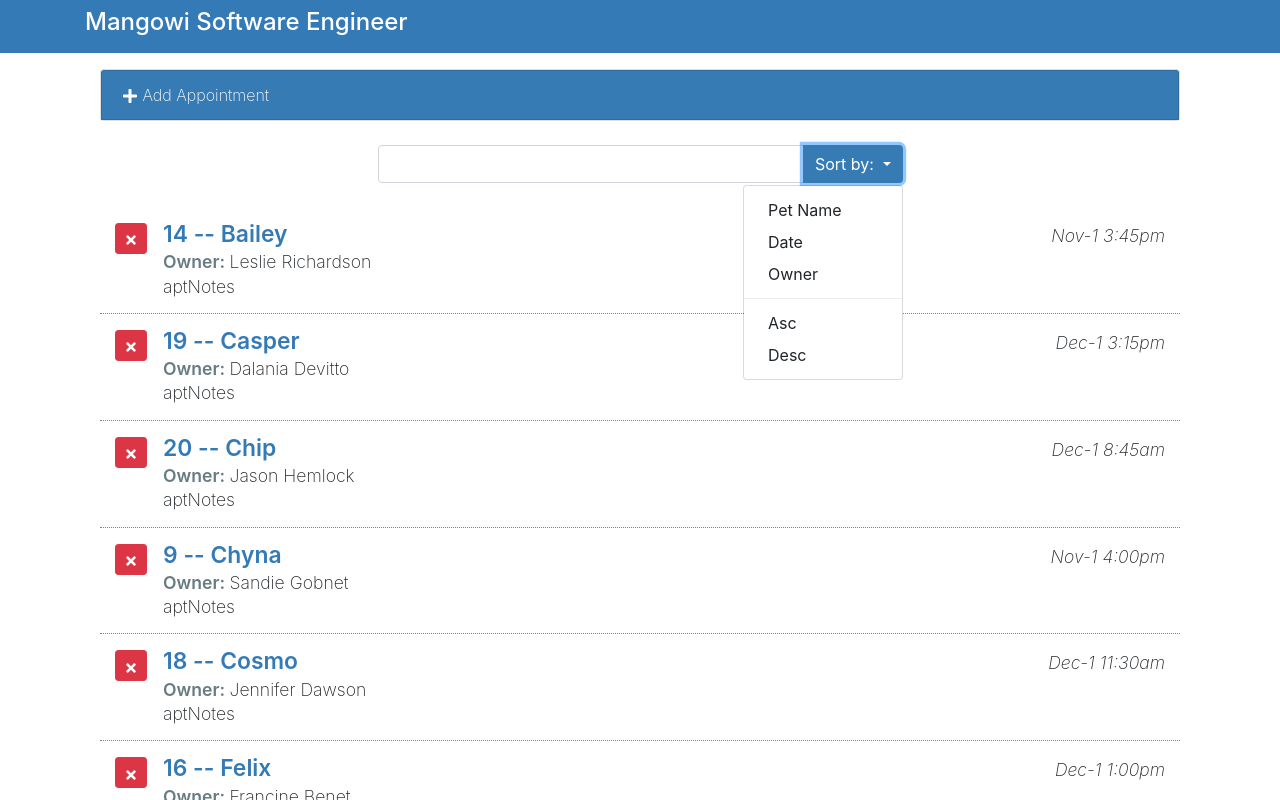
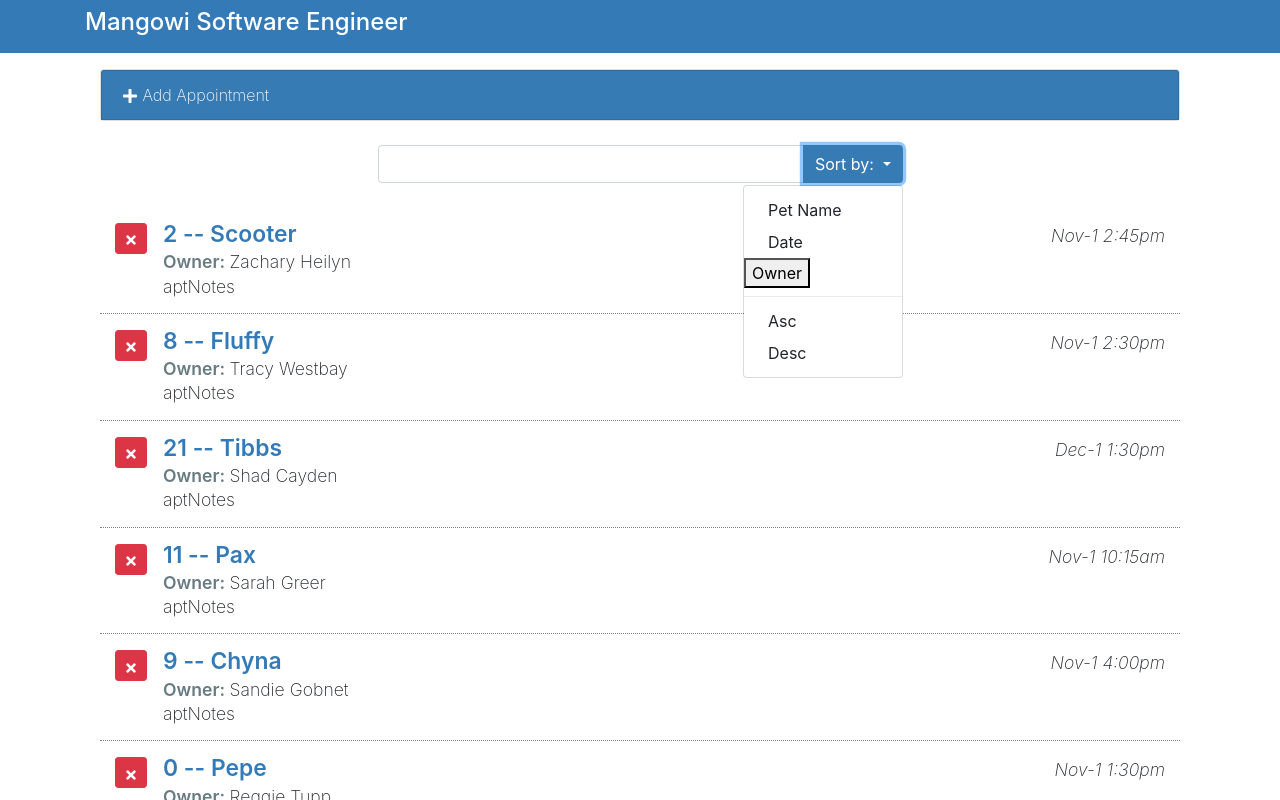
Before and after one commit to mangowi/react_interface, a React (Create React App) app: page / in a window 1280 px wide. Both pictures are taken after a click on the button "Sort by:". Shown: the top 800 px of the page. Built offline with nearby package versions, Linux system fonts and the light colour scheme.

Commit message:
managing drop-down display by adding an active class

```diff
--- a/src/components/App.js
+++ b/src/components/App.js
@@ -14,8 +14,8 @@
       //myName : 'Daniel Mangowi',
       myAppointmenst: [],
       formDisplay: false,
-      orderBy: 'petName',
-      orderDir:'asc',
+      orderBy: 'ownerName',
+      orderDir:'desc',
       lastIndex: 0
     };
 
@@ -105,7 +105,10 @@
                 toggleFormDisplay= {this.toggleFormDisplayD}
                 addAppointment={this.addAppointment}
                 />
-                <SearchApointments />
+                <SearchApointments
+                 orderBy={this.state.orderBy}
+                 orderDir={this.state.orderDir}
+                />
                 <ListApointments appointments={filteredApts}
                 deleteApointment = {this.deleteApointment}
                 />
--- a/src/components/SearchApointments.js
+++ b/src/components/SearchApointments.js
@@ -26,20 +26,38 @@
                   </button>
 
                   <div className="sort-menu dropdown-menu dropdown-menu-right">
-                    <button className="sort-by dropdown-item" href="#">
+                    <button className={
+                        'sort-by dropdown-item' +
+                        (this.props.orderBy ==='petName' ? 'active': '')
+                    } href="#">
                       Pet Name
                     </button>
-                    <button className="sort-by dropdown-item" href="#">
+                    <button className={
+                        'sort-by dropdown-item' +
+                        (this.props.orderBy ==='aptDate' ? 'active': '')
+                    }
+                    href="#">
                       Date
                     </button>
-                    <button className="sort-by dropdown-item" href="#">
+                    <button
+                    className={
+                        'sort-by dropdown-item' +
+                        (this.props.orderBy ==='ownerName' ? 'active': '')
+                    }
+                    href="#">
                       Owner
                     </button>
                     <div role="separator" className="dropdown-divider" />
-                    <button className="sort-by dropdown-item" href="#">
+                    <button className={
+                        'sort-by dropdown-item' +
+                        (this.props.orderBy ==='asc' ? 'active': '')
+                    } href="#">
                       Asc
                     </button>
-                    <button className="sort-by dropdown-item" href="#">
+                    <button className={
+                        'sort-by dropdown-item' +
+                        (this.props.orderBy ==='desc' ? 'active': '')
+                    } href="#">
                       Desc
                     </button>
                   </div>
```
